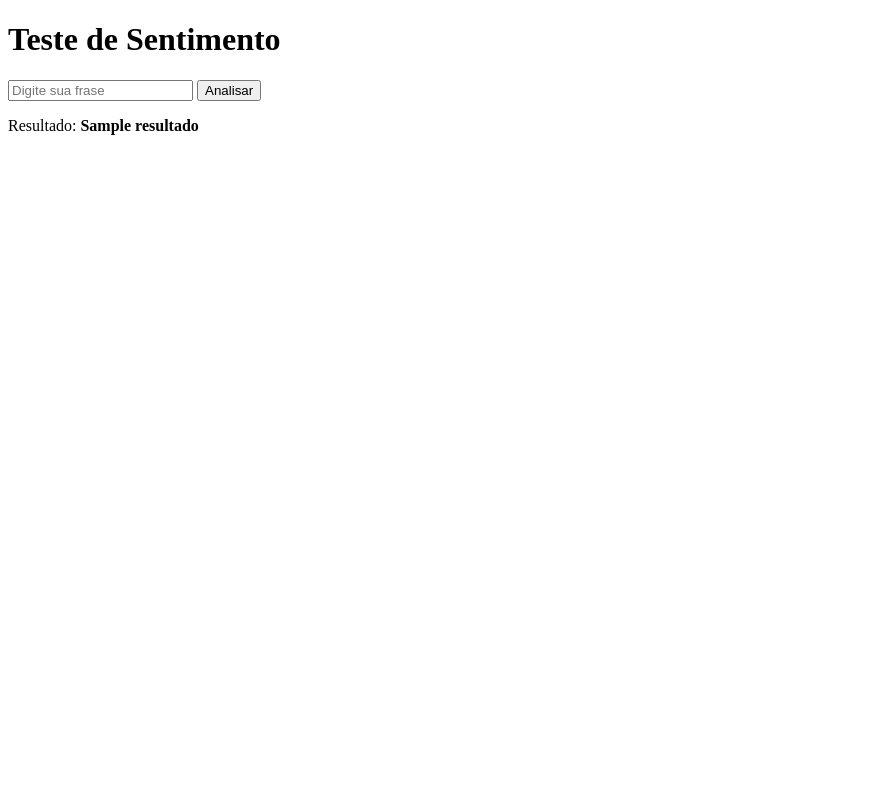
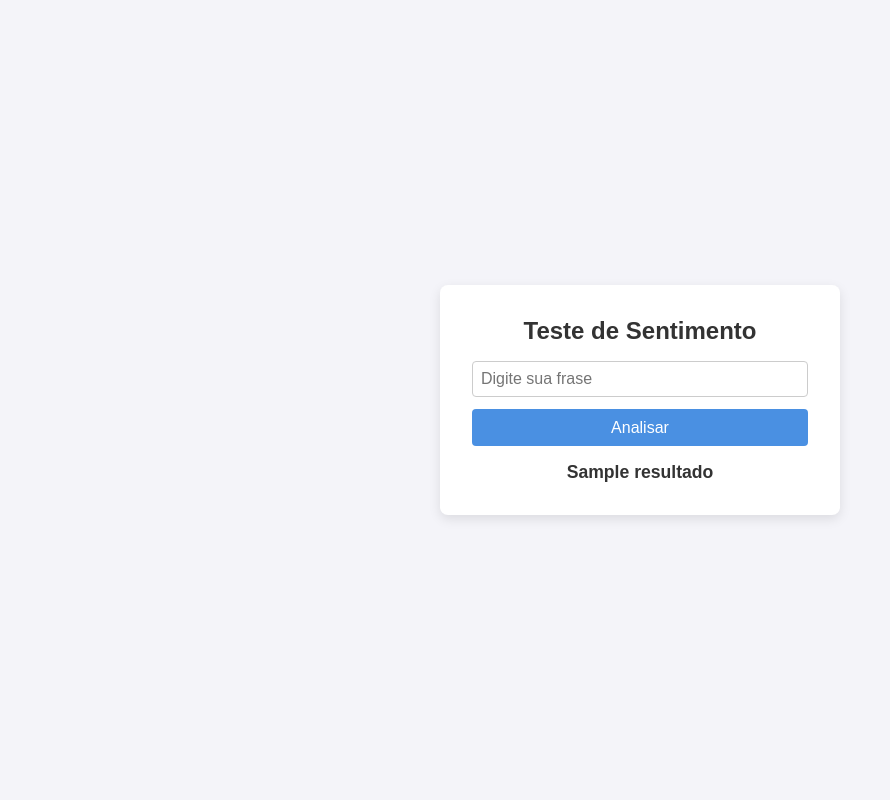
Before and after one commit to ViniciusNNascimento/sentimento-api, a Flask app: template templates/index.html in a window 1280 px wide. Shown: the whole page, without its empty margins (0-890 px from the left). Run offline with Flask 3, Linux system fonts and the light colour scheme; the template is opened without the code that fills it: most values are stand-ins (such as "Sample title", 1, 10 or a date in 2020); parts of the project's set-up code (start-up, migrations or seed data) failed here and were passed over.

Commit message:
Adiciona estilo CSS ao front-end

```diff
--- /dev/null
+++ b/static/style.css
@@ -0,0 +1,74 @@
+/* static/style.css */
+
+* {
+    margin: 0;
+    padding: 0;
+    box-sizing: border-box;
+  }
+
+  body {
+    font-family: Arial, sans-serif;
+    background: #f4f4f9;
+    color: #333;
+    display: flex;
+    justify-content: center;
+    align-items: center;
+    height: 100vh;
+  }
+
+  .container {
+    background: #fff;
+    padding: 2rem;
+    border-radius: 8px;
+    box-shadow: 0 4px 12px rgba(0,0,0,0.1);
+    width: 90%;
+    max-width: 400px;
+    text-align: center;
+  }
+
+  h1 {
+    margin-bottom: 1rem;
+    font-size: 1.5rem;
+  }
+
+  form {
+    display: flex;
+    flex-direction: column;
+    gap: 0.75rem;
+  }
+
+  input[type="text"] {
+    padding: 0.5rem;
+    border: 1px solid #ccc;
+    border-radius: 4px;
+    font-size: 1rem;
+  }
+
+  button {
+    padding: 0.6rem;
+    background: #4a90e2;
+    color: #fff;
+    border: none;
+    border-radius: 4px;
+    font-size: 1rem;
+    cursor: pointer;
+    transition: background 0.2s ease;
+  }
+
+  button:hover {
+    background: #357ab8;
+  }
+
+  .resultado {
+    margin-top: 1rem;
+    font-weight: bold;
+    font-size: 1.1rem;
+  }
+
+  .resultado.positivo {
+    color: green;
+  }
+
+  .resultado.negativo {
+    color: red;
+  }
--- a/templates/index.html
+++ b/templates/index.html
@@ -1,18 +1,21 @@
-<!-- templates/index.html -->
 <!DOCTYPE html>
 <html lang="pt-br">
 <head>
     <meta charset="UTF-8">
     <title>Classificador de Sentimento</title>
+    <link rel="stylesheet" href="{{ url_for('static', filename='style.css') }}">
 </head>
 <body>
+  <div class="container">
     <h1>Teste de Sentimento</h1>
     <form method="POST" action="/analise-form">
         <input type="text" name="frase" placeholder="Digite sua frase" required>
         <button type="submit">Analisar</button>
     </form>
+
     {% if resultado %}
-        <p>Resultado: <strong>{{ resultado }}</strong></p>
+      <p class="resultado {{ resultado }}">{{ resultado | capitalize }}</p>
     {% endif %}
+  </div>
 </body>
 </html>
```
